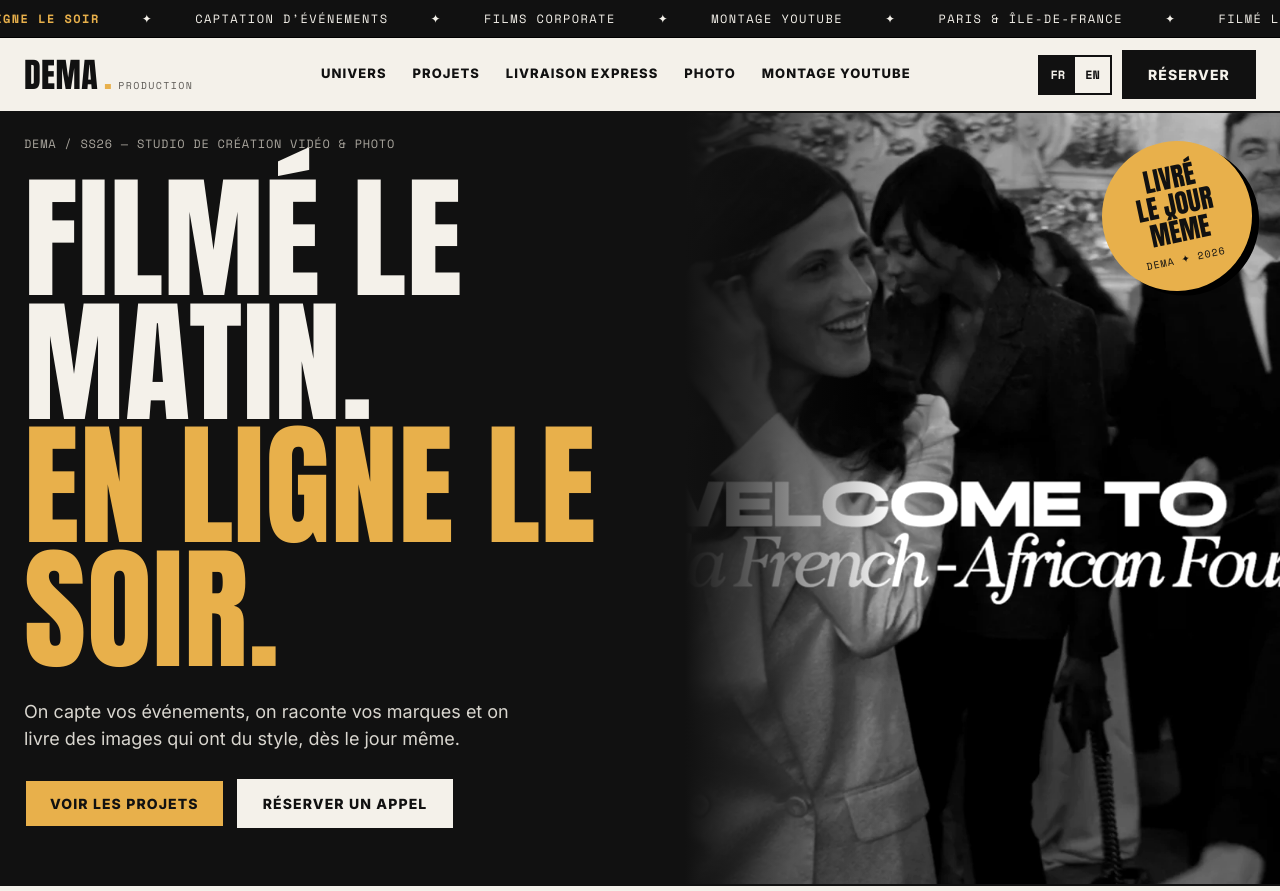
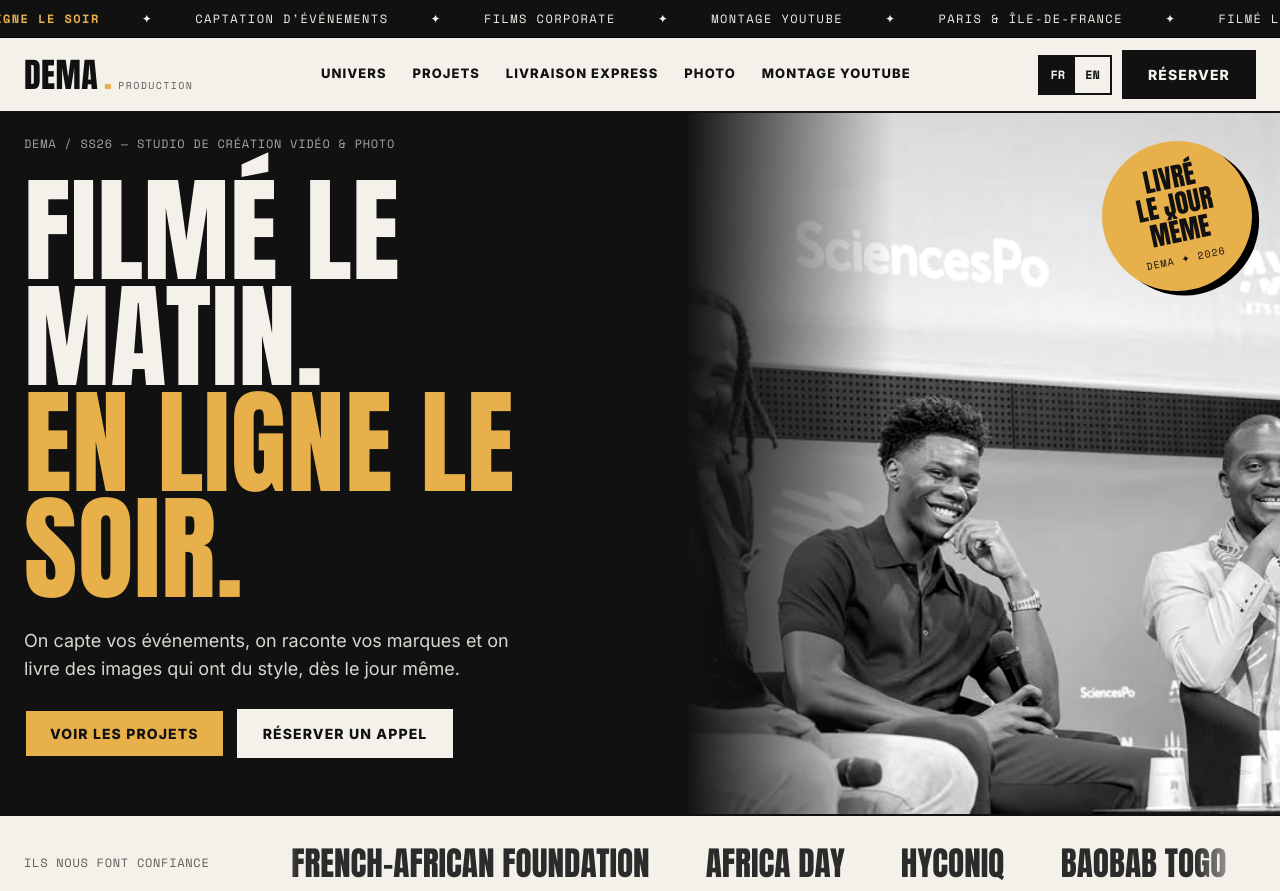
Before and after one commit to Dy-anna/dema-production, a plain HTML site: page index.html in a window 1280 px wide. Shown: the top 891 px of the page. Drawn offline with nearby package versions, Linux system fonts and the light colour scheme; a script that the page names is missing.

Commit message:
Aperçu : photo du hero et taille du titre
Co-Authored-By: Claude Opus 5.5 <noreply@anthropic.com>
Claude-Session: https://claude.ai/code/session_011HhM99pLtQBVoAsfbosb5U

```diff
--- a/index.html
+++ b/index.html
@@ -57,7 +57,7 @@ header .wrap{display:flex;align-items:center;gap:20px;padding-top:12px;padding-b
 .hero{position:relative;background:var(--ink);color:var(--paper);overflow:hidden;border-bottom:2px solid var(--ink)}
 .hero-grid{display:grid;grid-template-columns:minmax(0,1.15fr) minmax(0,1fr);min-height:min(86vh,800px)}
 .hero-txt{position:relative;z-index:2;padding:64px 24px 56px max(24px,calc((100vw - 1320px)/2 + 24px));display:flex;flex-direction:column;justify-content:flex-end;gap:26px}
-.hero h1{margin:0;font-size:clamp(64px,10.5vw,168px)}
+.hero h1{margin:0;font-size:clamp(60px,9vw,140px)}
 .hero h1 em{font-style:normal;color:var(--acc);display:block}
 .hero .lead{margin:0;max-width:520px;font-size:18px;line-height:1.55;color:#d9d6cf}
 .hero .ctas{display:flex;gap:12px;flex-wrap:wrap}
@@ -248,7 +248,7 @@ footer a{display:inline-flex;align-items:center;gap:8px;text-decoration:none;min
         <a href="#rdv" class="btn inv" data-i18n="c2">Réserver un appel</a>
       </div>
     </div>
-    <div class="hero-img"><img src="/img/v-gala.webp" alt="" fetchpriority="high"></div>
+    <div class="hero-img"><img src="/img/g-panel.webp" alt="" fetchpriority="high"></div>
   </div>
   <div class="sticker" aria-hidden="true"><div><span data-i18n-html="stk">Livré<br>le jour<br>même</span><small>DEMA ✦ 2026</small></div></div>
 </section>
```
